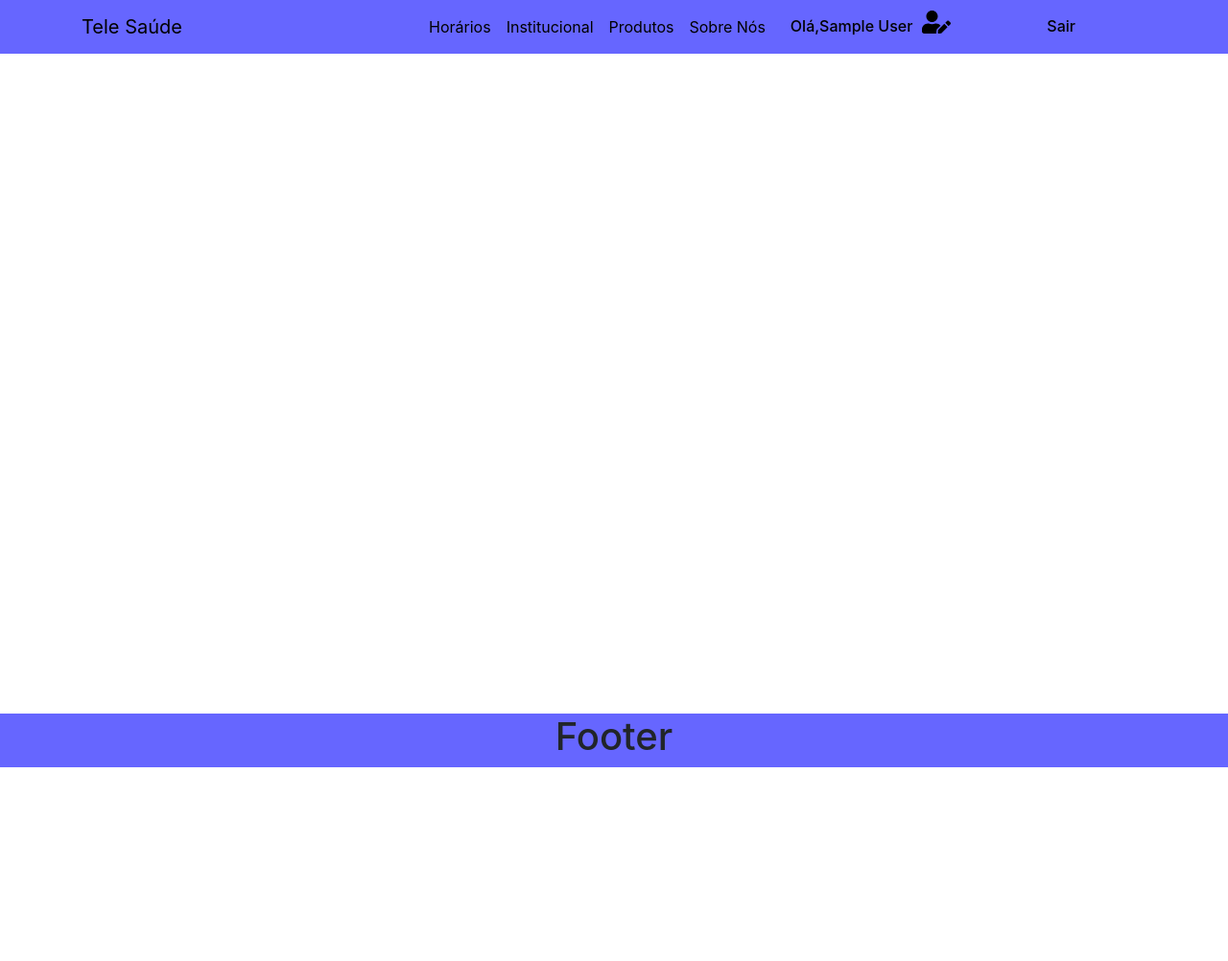
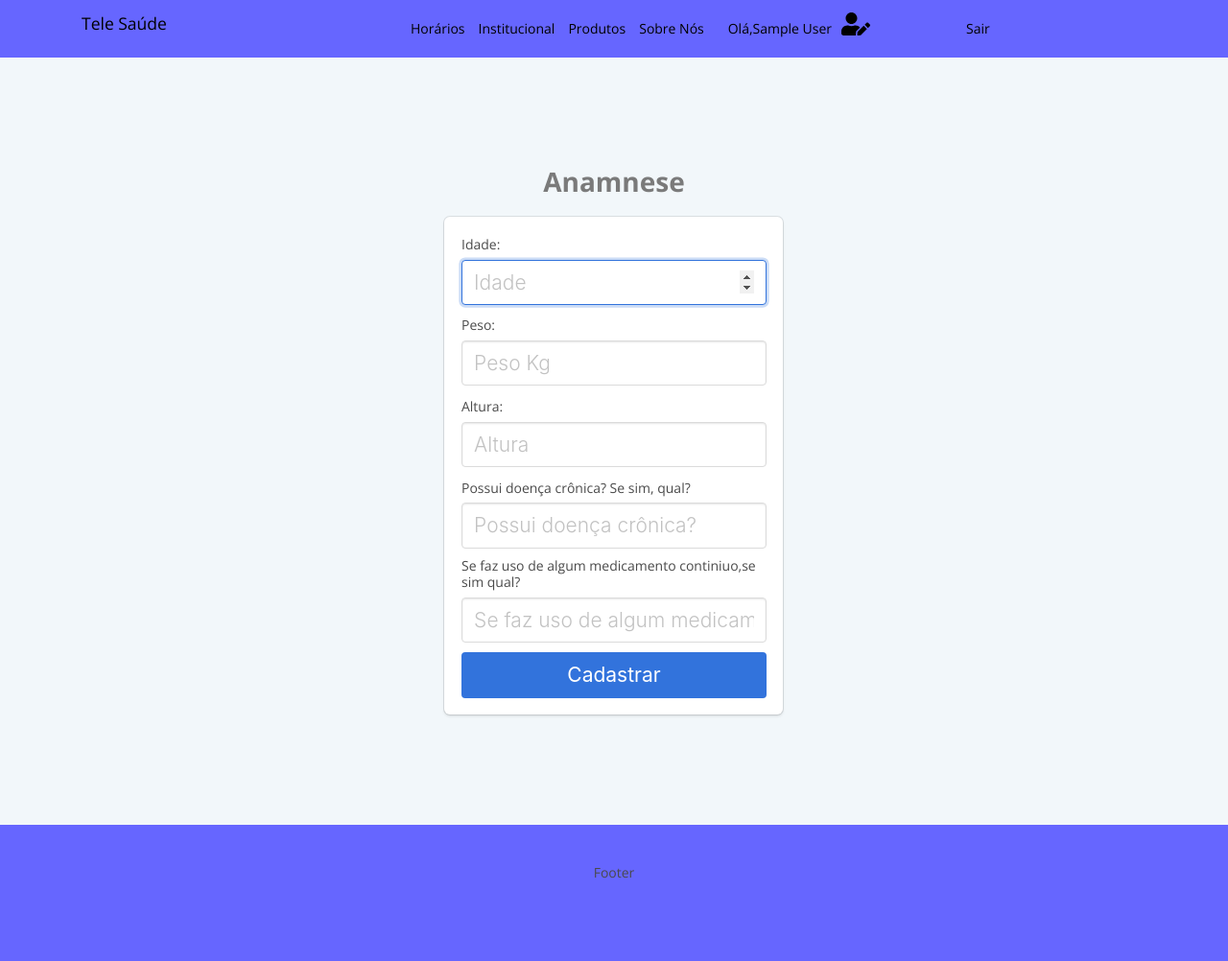
Before and after one commit to Rodrigosavone/TeleSaude, a PHP site: page /painel.php in a window 1280 px wide. Shown: the whole page at 96% size. Before the commit the page ends 800 px from the top, so only its background shows below. Run offline with PHP 8.4, Linux system fonts and the light colour scheme; the visitor is signed in with stand-in values (Sample User, id 1); some libraries are stand-ins or nearby versions.

Commit message:
Anamnese

```diff
--- a/css/main.css
+++ b/css/main.css
@@ -1,6 +1,6 @@
 .footer {
     text-align: center;
-    position: absolute;
+    position: relative;
     bottom: 0;
     background-color: #0000ff99;
     width: 100%;
--- a/painel.php
+++ b/painel.php
@@ -28,6 +28,10 @@
 
   include 'view/templates/header.php';
   ?>
+
+<?php
+  include 'view/templates/anamnese.php';
+?>
 <!--Footer-->
 <?php
   include 'view/templates/footer.php';
--- /dev/null
+++ b/view/templates/anamnese.php
@@ -0,0 +1,62 @@
+<!DOCTYPE html>
+<html>
+
+<head>
+    <meta charset="utf-8">
+    <meta http-equiv="X-UA-Compatible" content="IE=edge">
+    <meta name="viewport" content="width=device-width, initial-scale=1">
+    <title>Cadastro - Tele Saúde</title>
+    <link href="https://fonts.googleapis.com/css?family=Open+Sans:300,400,700" rel="stylesheet">
+    <link rel="stylesheet" href="css/bulma.min.css" />
+    <link rel="stylesheet" type="text/css" href="css/login.css">
+    <script type="text/javascript" src="js/main.js"></script>
+    <script type="text/javascript" src="js/jquery-3.3.1.min.js"></script>
+    <script type="text/javascript" src="js/jquery.mask.min.js"></script>
+</head>
+
+<body>
+    <section class="hero is-success is-fullheight">
+        <div class="hero-body">
+            <div class="container has-text-centered">
+                <div class="column is-4 is-offset-4">
+                    <h3 class="title has-text-grey">Anamnese</h3>
+                    <div class="box">
+                        <form action="cadastrar.php" method="POST">
+                            <div class="field">
+                                <div class="control">
+                                    <label><h2>Idade:</h2></label>
+                                    <input name="idade" type="number" class="input is-large" placeholder="Idade" autofocus="">
+                                </div>
+                            </div>
+                            <div class="field">
+                                <div class="control">
+                                    <label><h2>Peso:</h2></label>
+                                    <input name="peso" type="number" class="input is-large" placeholder="Peso Kg">
+                                </div>
+                            </div>
+                            <div class="field">
+                                <div class="control">
+                                    <label><h2>Altura:</h2></label>
+                                    <input name="altura" type="number" class="input is-large" placeholder="Altura">
+                                </div>
+                            </div>
+                            <div class="field">
+                                <div class="control">
+                                    <label><h2>Possui doença crônica? Se sim, qual?</h2></label>
+                                    <input name="cronica" class="input is-large" type="text" placeholder="Possui doença crônica?">
+                                </div>
+                            </div>
+                            <div class="field">
+                                <div class="control">
+                                    <label><h2>Se faz uso de algum medicamento continiuo,se sim qual?</h2></label>
+                                    <input name="medicamento" class="input is-large" type="text" placeholder="Se faz uso de algum medicamento continiuo?">
+                                </div>
+                            </div>
+                            <button type="submit" class="button is-block is-link is-large is-fullwidth">Cadastrar</button>
+                        </form>
+                    </div>
+                </div>
+            </div>
+        </div>
+    </section>
+</body>
```
